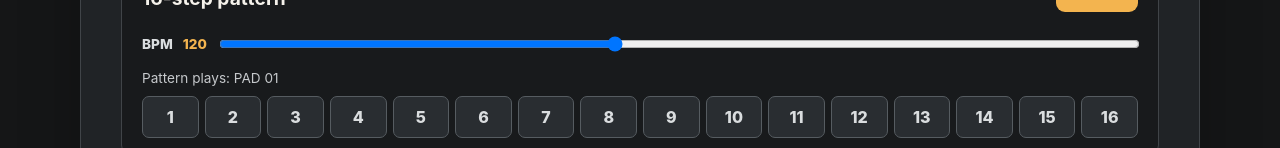
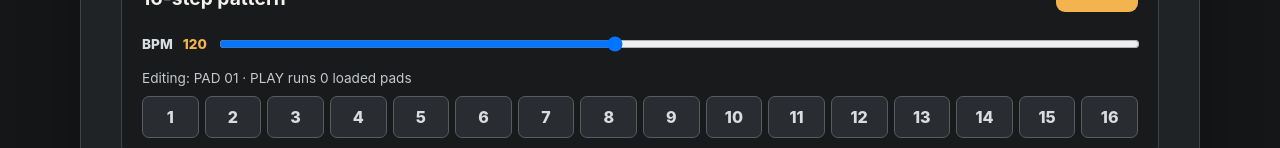
Before and after one commit to dobrzecgames-crypto/station, a React (Vite) app: page / in a window 1280 px wide. Shown: the part 804-952 px from the top of the page. Built offline with nearby package versions, Linux system fonts and the light colour scheme.

Commit message:
fix: sequence independent pad patterns

```diff
--- a/src/App.tsx
+++ b/src/App.tsx
@@ -27,7 +27,7 @@ export function App({ audioEngine }: AppProps) {
   const [activePadId, setActivePadId] = useState<PadState['id'] | null>(null)
   const [errorMessage, setErrorMessage] = useState<string>()
   const [bpm, setBpm] = useState(120)
-  const [steps, setSteps] = useState<boolean[]>(() => Array(16).fill(false))
+  const [patterns, setPatterns] = useState<Record<PadState['id'], boolean[]>>(() => Object.fromEntries(createPadBank().map((pad) => [pad.id, Array(16).fill(false)])))
   const [isPlaying, setIsPlaying] = useState(false)
   const sequencerRef = useRef(new StepSequencer(audioEngine))
   const selectedPad = pads.find((pad) => pad.id === selectedPadId)!
@@ -99,7 +99,10 @@ export function App({ audioEngine }: AppProps) {
   }
 
   const toggleStep = (stepIndex: number) => {
-    setSteps((currentSteps) => currentSteps.map((isActive, index) => index === stepIndex ? !isActive : isActive))
+    setPatterns((currentPatterns) => ({
+      ...currentPatterns,
+      [selectedPad.id]: currentPatterns[selectedPad.id].map((isActive, index) => index === stepIndex ? !isActive : isActive),
+    }))
   }
 
   const togglePlayback = () => {
@@ -108,11 +111,16 @@ export function App({ audioEngine }: AppProps) {
       setIsPlaying(false)
       return
     }
-    if (!audioReady || !audioEngine.hasSample(selectedPad.id)) {
-      setErrorMessage('Assign a WAV to the selected pad before starting the sequencer.')
+    const tracks = pads.filter((pad) => audioEngine.hasSample(pad.id)).map((pad) => ({
+      sampleId: pad.id,
+      steps: patterns[pad.id],
+      options: { gain: pad.gain, pitchSemitones: pad.pitchSemitones },
+    }))
+    if (!audioReady || tracks.length === 0) {
+      setErrorMessage('Assign a WAV to at least one pad before starting the sequencer.')
       return
     }
-    sequencerRef.current.start({ bpm, sampleId: selectedPad.id, steps, options: { gain: selectedPad.gain, pitchSemitones: selectedPad.pitchSemitones } })
+    sequencerRef.current.start({ bpm, tracks })
     setIsPlaying(true)
   }
 
@@ -140,7 +148,7 @@ export function App({ audioEngine }: AppProps) {
           <PadGrid pads={pads} selectedPadId={selectedPadId} activePadId={activePadId} audioReady={audioReady} onTrigger={triggerPad} onFeedbackEnd={(padId) => setActivePadId((currentPadId) => currentPadId === padId ? null : currentPadId)} />
           <PadEditor pad={selectedPad} audioReady={audioReady} onImport={(event) => void loadSelectedPad(event)} onUpdate={updateSelectedPad} onClear={clearSelectedPad} />
         </div>
-        <SequencerControls bpm={bpm} isPlaying={isPlaying} steps={steps} padLabel={selectedPad.label} onBpmChange={setBpm} onToggleStep={toggleStep} onTogglePlayback={togglePlayback} />
+          <SequencerControls bpm={bpm} isPlaying={isPlaying} steps={patterns[selectedPad.id]} padLabel={selectedPad.label} loadedTrackCount={pads.filter((pad) => pad.fileName).length} onBpmChange={setBpm} onToggleStep={toggleStep} onTogglePlayback={togglePlayback} />
       </section>
     </main>
   )
--- a/src/audio/StepSequencer.ts
+++ b/src/audio/StepSequencer.ts
@@ -2,6 +2,10 @@ import type { AudioEngine, SampleId, TriggerSampleOptions } from './AudioEngine'
 
 export interface StepSequencerConfig {
   bpm: number
+  tracks: readonly StepSequencerTrack[]
+}
+
+export interface StepSequencerTrack {
   sampleId: SampleId
   steps: readonly boolean[]
   options: TriggerSampleOptions
@@ -38,7 +42,9 @@ export class StepSequencer {
     const now = this.audioEngine.getCurrentTime()
     const stepDuration = 60 / config.bpm / 4
     while (this.nextStepTime < now + this.lookAheadSeconds) {
-      if (config.steps[this.nextStepIndex]) this.audioEngine.scheduleSample(config.sampleId, this.nextStepTime, config.options)
+      for (const track of config.tracks) {
+        if (track.steps[this.nextStepIndex]) this.audioEngine.scheduleSample(track.sampleId, this.nextStepTime, track.options)
+      }
       this.nextStepIndex = (this.nextStepIndex + 1) % 16
       this.nextStepTime += stepDuration
     }
--- a/src/sequencer/SequencerControls.tsx
+++ b/src/sequencer/SequencerControls.tsx
@@ -3,12 +3,13 @@ interface SequencerControlsProps {
   isPlaying: boolean
   steps: boolean[]
   padLabel: string
+  loadedTrackCount: number
   onBpmChange: (bpm: number) => void
   onToggleStep: (stepIndex: number) => void
   onTogglePlayback: () => void
 }
 
-export function SequencerControls({ bpm, isPlaying, steps, padLabel, onBpmChange, onToggleStep, onTogglePlayback }: SequencerControlsProps) {
+export function SequencerControls({ bpm, isPlaying, steps, padLabel, loadedTrackCount, onBpmChange, onToggleStep, onTogglePlayback }: SequencerControlsProps) {
   return (
     <section className="sequencer" aria-labelledby="sequencer-title">
       <div className="sequencer-heading">
@@ -16,7 +17,7 @@ export function SequencerControls({ bpm, isPlaying, steps, padLabel, onBpmChange
         <button className="transport-button" type="button" onClick={onTogglePlayback}>{isPlaying ? 'STOP' : 'PLAY'}</button>
       </div>
       <label className="bpm-control" htmlFor="bpm">BPM <output>{bpm}</output><input id="bpm" type="range" min="60" max="200" value={bpm} onChange={(event) => onBpmChange(Number(event.target.value))} /></label>
-      <p className="sequence-target">Pattern plays: {padLabel}</p>
+      <p className="sequence-target">Editing: {padLabel} · PLAY runs {loadedTrackCount} loaded pad{loadedTrackCount === 1 ? '' : 's'}</p>
       <div className="step-grid" aria-label="16 steps">
         {steps.map((isActive, index) => <button key={index} className={`step ${isActive ? 'step-active' : ''}`} type="button" aria-pressed={isActive} onClick={() => onToggleStep(index)}>{index + 1}</button>)}
       </div>
```
Also changed, not shown: 1 other file (tests, documents, lock files or other folders).
